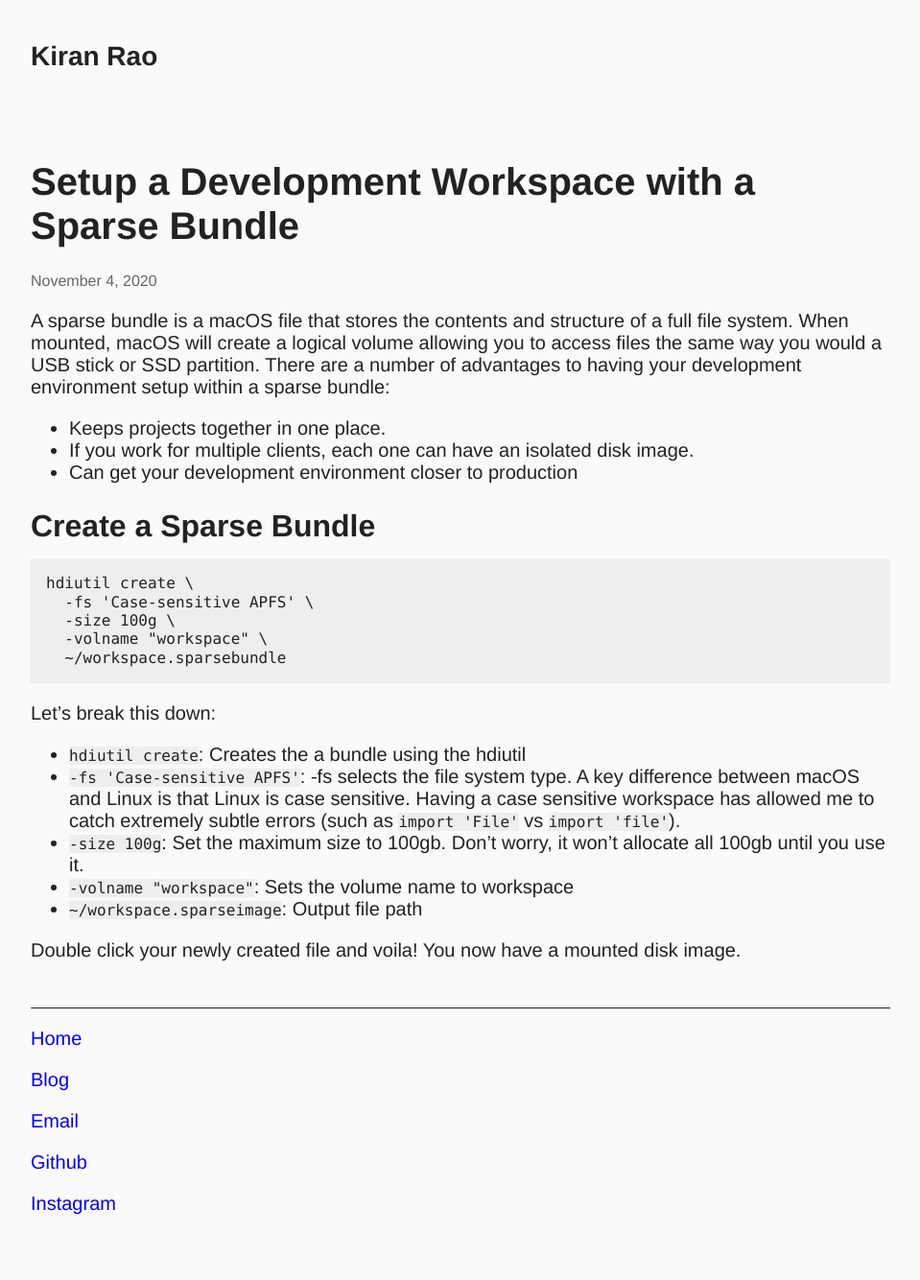
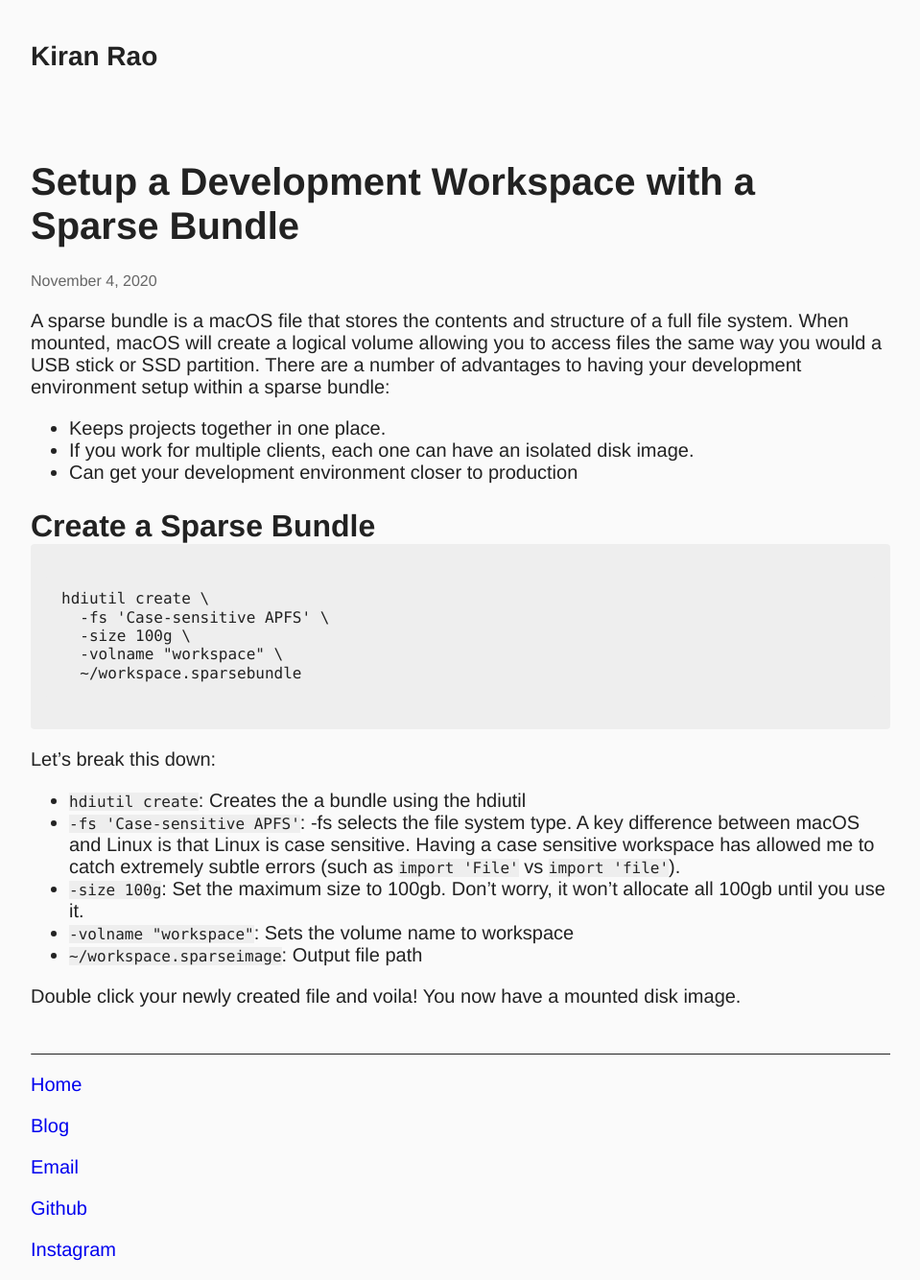
Before and after one commit to Kiran-Rao/kiran-rao.github.io, a Jekyll site: the page built from docs/_posts/2020-11-04-sparse-bundle-workspace.md, in a window 1280 px wide. Shown: the whole page at 96% size, without its empty margins (160-1119 px from the left). Built offline with Jekyll 4.4.1, drawn with Linux system fonts in a browser that asks for light colours; before the commit the page ends 1286 px from its top, so only the background shows below that.

Commit message:
Change CSS to work in this context

```diff
--- a/docs/css/main.scss
+++ b/docs/css/main.scss
@@ -59,7 +59,8 @@ li {
   font-size: 1.25rem;
 }
 
-pre.highlight {
+.highlight {
+  border-radius: 0.25rem;
   background-color: $background-accent-color;
   padding: 1rem;
 }
```
